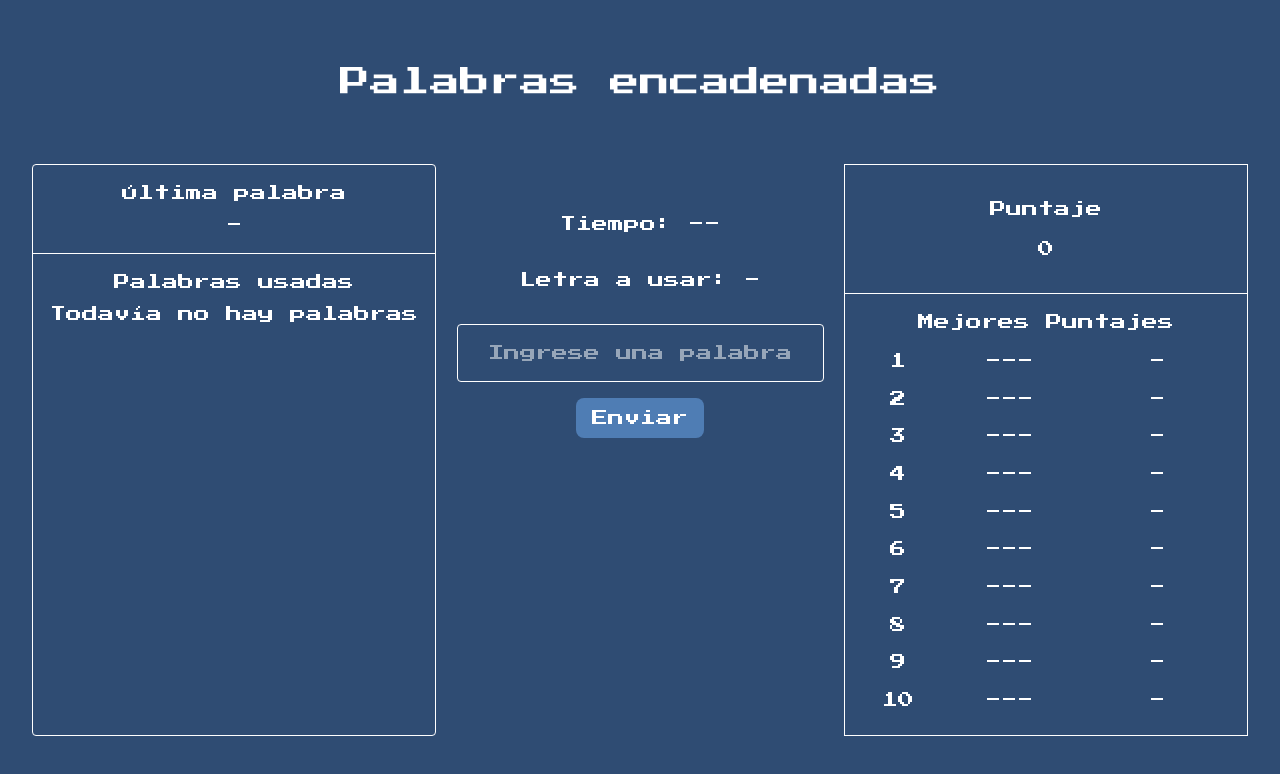
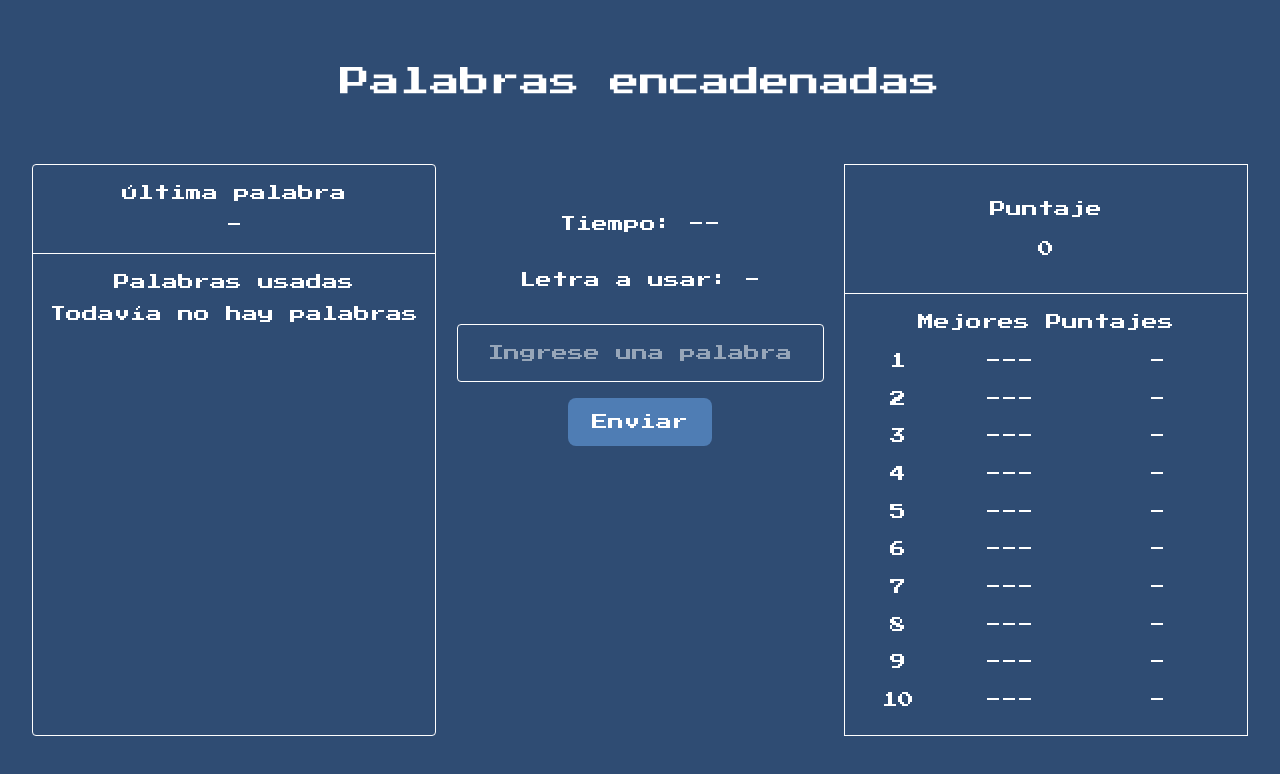
Before and after one commit to CabralJoel/unq-ui-hector-joel-cabral-trabajo-final, a React (Vite) app: page / in a window 1280 px wide. Shown: the top 774 px of the page. Built offline with nearby package versions, Linux system fonts and the light colour scheme.

Commit message:
refactor styles

```diff
--- a/src/components/ui/Button.tsx
+++ b/src/components/ui/Button.tsx
@@ -8,7 +8,7 @@ export const Button = ({
 		<button
 			type="button"
 			className={cn(
-				"bg-button text-primary-foreground rounded-lg px-4 py-2 transition",
+				"bg-button text-primary-foreground rounded-lg px-6 py-3 transition",
 
 				"enabled:hover:opacity-90 enabled:active:scale-95",
 
```
Also changed, not shown: src/pages/GamePage.tsx (+2 -5 lines).
